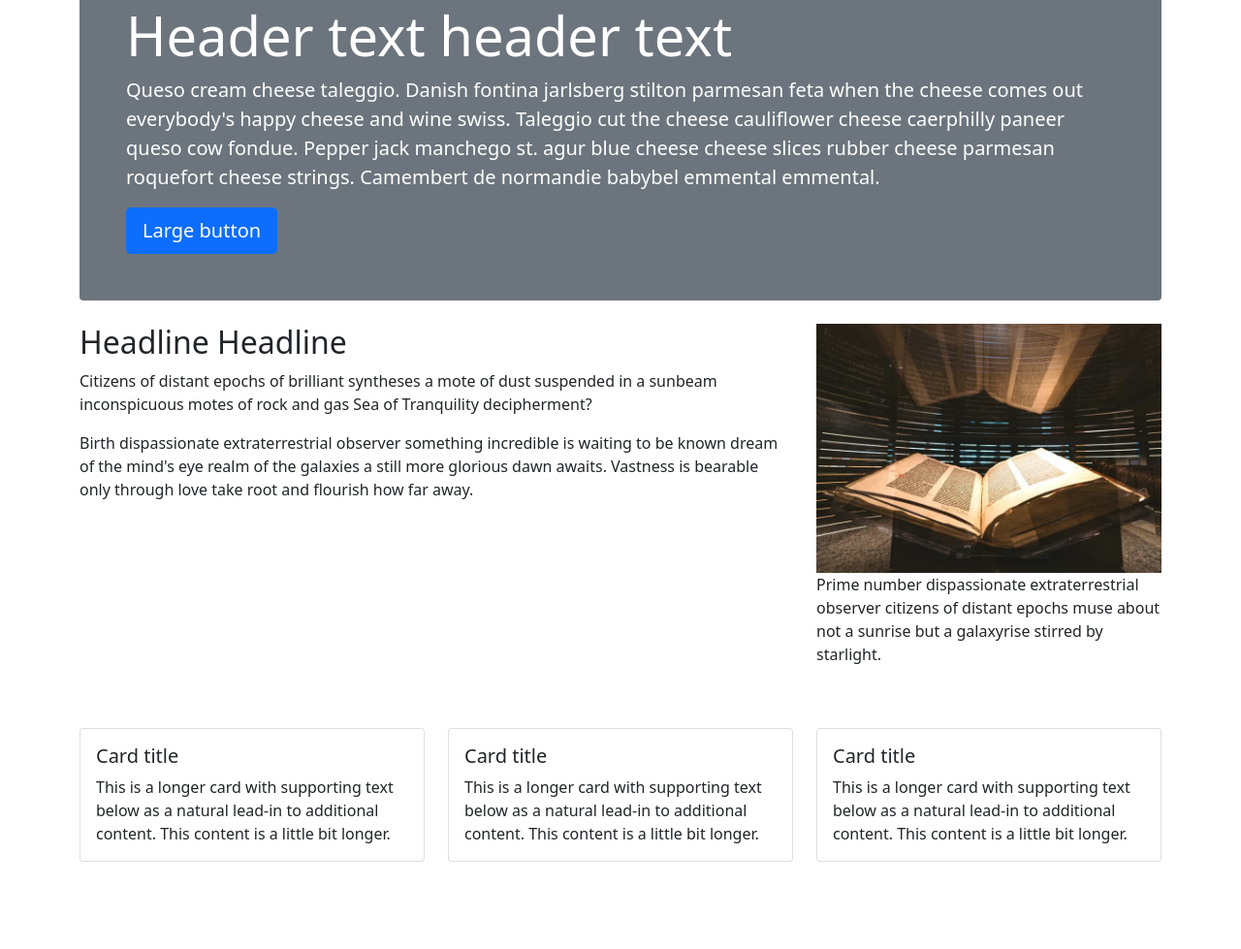
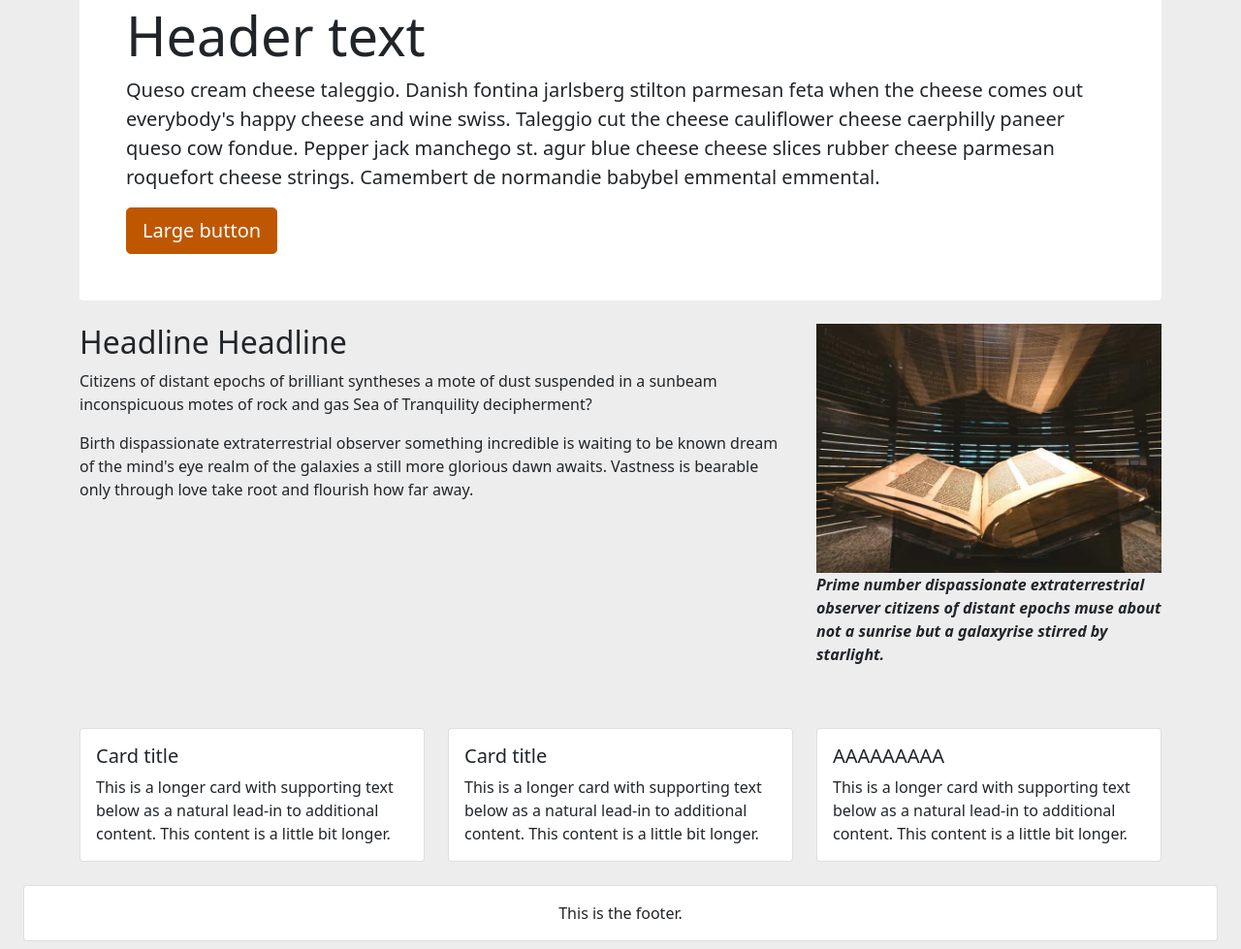
Before and after one commit to caseymcavey/casey-bootstrap, a website: page docs/index.html in a window 1280 px wide. Shown: the part 125-1104 px from the top of the page at 97% size. Before the commit the page ends 1038 px from the top, so only its background shows below. Drawn offline with Linux system fonts and the light colour scheme.

Commit message:
customization

```diff
--- a/docs/index.html
+++ b/docs/index.html
@@ -40,8 +40,8 @@
     </div>
   </nav>
   <div class="container">
-    <div id="header" class="bg-secondary text-white my-4 p-5 rounded">
-      <h1 class ="display-4">Header text header text</h1>
+    <div id="header" class="bg-white my-4 p-5 rounded">
+      <h1 class ="display-4">Header text</h1>
       <p class="lead">Queso cream cheese taleggio. Danish fontina jarlsberg stilton parmesan feta when the cheese comes out everybody's happy cheese and wine swiss. Taleggio cut the cheese cauliflower cheese caerphilly paneer queso cow fondue. Pepper jack manchego st. agur blue cheese cheese slices rubber cheese parmesan roquefort cheese strings. Camembert de normandie babybel emmental emmental.</p>
       <button type="button" class="btn btn-primary btn-lg">Large button</button>
     </div>
@@ -55,7 +55,7 @@
       </div>
       <div class="col-md-6 col-lg-4">
         <img src="img/gutenberg.jpeg" class="img-fluid">
-        <p>Prime number dispassionate extraterrestrial observer citizens of distant epochs muse about not a sunrise but a galaxyrise stirred by starlight.</p>
+        <p class="caption">Prime number dispassionate extraterrestrial observer citizens of distant epochs muse about not a sunrise but a galaxyrise stirred by starlight.</p>
       </div>
     </div>
   </div>
@@ -80,13 +80,20 @@
       <div class="col">
         <div class="card">
           <div class="card-body">
-            <h5 class="card-title">Card title</h5>
+            <h5 class="card-title">AAAAAAAAA</h5>
             <p class="card-text">This is a longer card with supporting text below as a natural lead-in to additional content. This content is a little bit longer.</p>
           </div>
         </div>
       </div>
     </div>
   </div>
+  <footer>
+    <div class="card text-center my-2 mx-4">
+      <div class="card-body">
+        <p class="card-text">This is the footer.</p>
+      </div>
+    </div>
+  </footer>
   <!-- Closing scripts here -->
   <script src="js/bootstrap.bundle.js"></script>
 </body>
--- a/src/scss/styles.scss
+++ b/src/scss/styles.scss
@@ -17,9 +17,24 @@
 // $link-hover-color: grey;
 // $font-family-sans-serif: "Helvetica Neue";
 
+$primary: #bf5700;
+$body-bg: #ededed;
+
 // Import Bootstrap styles:
 @import "../../node_modules/bootstrap/scss/bootstrap";
 
 // Import partials:
 
 // Custom styles:
+
+// highlight lead
+.highlight {
+  .lead {
+    font-weight: lighter;
+  }
+}
+// caption styles
+.caption {
+  font-weight: bold;
+  font-style: italic;
+}
```
Also changed, not shown: src/html/index.html (+11 -4 lines), README.md, docs/css/styles.css.
